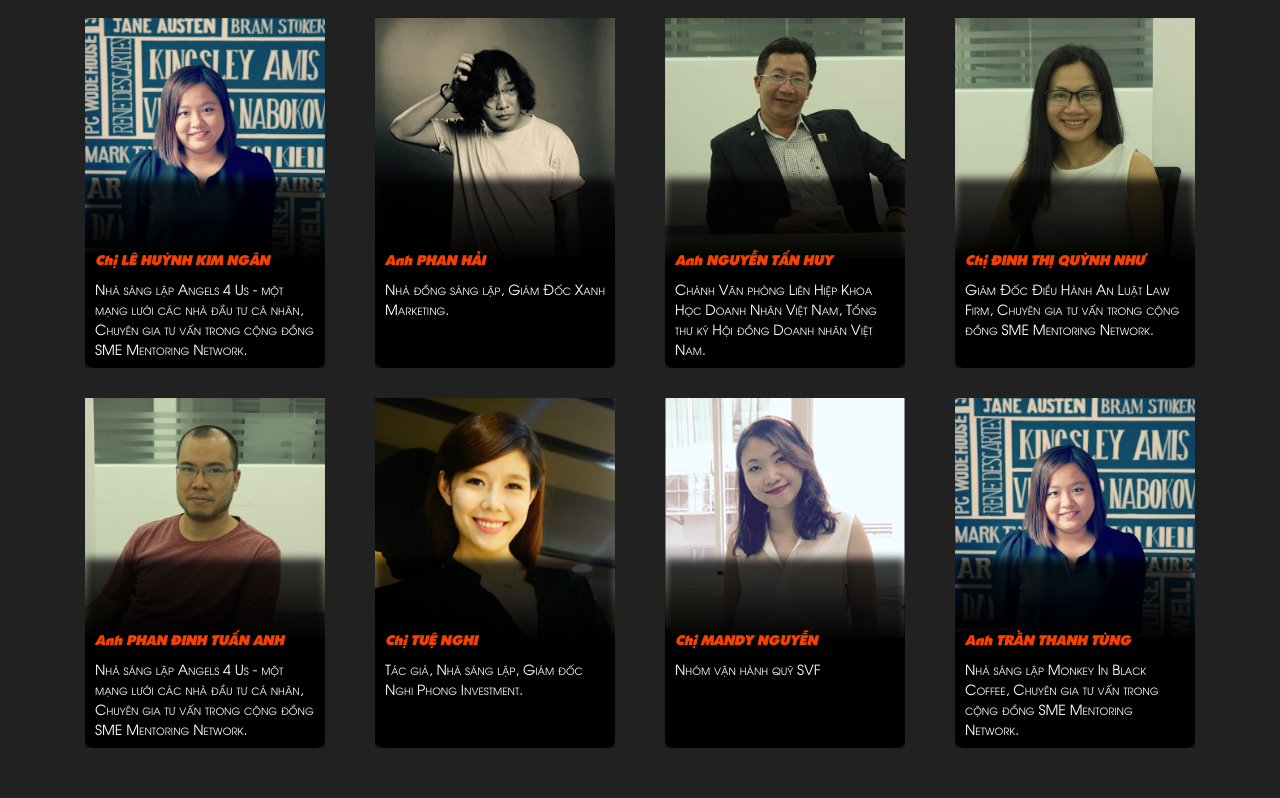
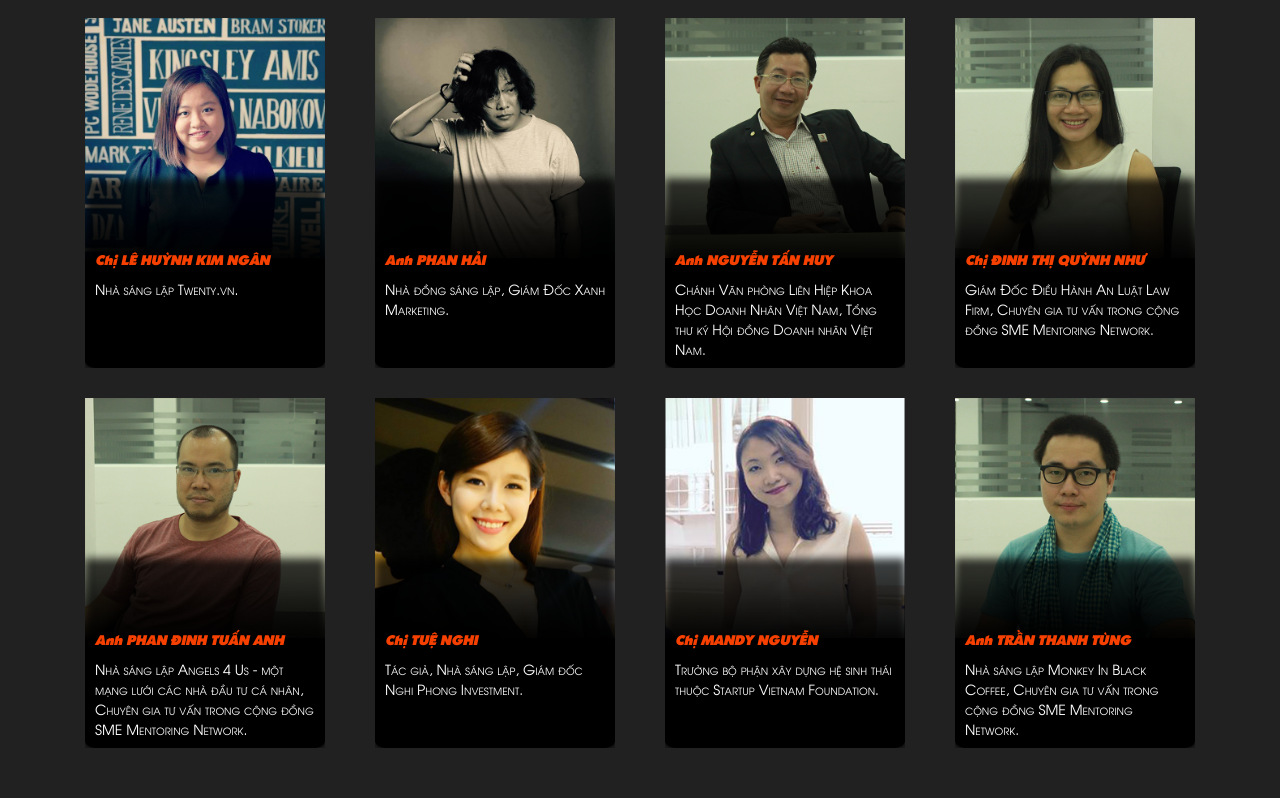
Before and after one commit to danghoangthien95/toikhoinghiep, a plain HTML site: page index.html in a window 1280 px wide. Shown: the part 3465-4263 px from the top of the page. Drawn offline with nearby package versions, Linux system fonts and the light colour scheme.

Commit message:
Update index.html

```diff
--- a/index.html
+++ b/index.html
@@ -181,14 +181,14 @@
             </div>
             <br />
             <div class="row center">
-                <div class="col-md-3"><div class="box" style="background-image: url(img/box-info.png), url(img/anhchidonghanh/lehuynhkimngan.png);"><div class="box-2"><div class="box-info"><p class="sharnay title">Chị LÊ HUỲNH KIM NGÂN</p><p class="sc">Nhà sáng lập Angels 4 Us - một mạng lưới các nhà đầu tư cá nhân, Chuyên gia tư vấn trong cộng đồng SME Mentoring Network.</p></div></div></div></div>
+                <div class="col-md-3"><div class="box" style="background-image: url(img/box-info.png), url(img/anhchidonghanh/lehuynhkimngan.png);"><div class="box-2"><div class="box-info"><p class="sharnay title">Chị LÊ HUỲNH KIM NGÂN</p><p class="sc">Nhà sáng lập Twenty.vn.</p></div></div></div></div>
                 <div class="col-md-3"><div class="box" style="background-image: url(img/box-info.png), url(img/anhchidonghanh/phanhai.png);"><div class="box-2"><div class="box-info"><p class="sharnay title">Anh PHAN HẢI</p><p class="sc">Nhà đồng sáng lập, Giám Đốc Xanh Marketing.</p></div></div></div></div>
                 <div class="col-md-3"><div class="box" style="background-image: url(img/box-info.png), url(img/anhchidonghanh/nguyentanhuy.png);"><div class="box-2"><div class="box-info"><p class="sharnay title">Anh NGUYỄN TẤN HUY</p><p class="sc">Chánh Văn phòng Liên Hiệp Khoa Học Doanh Nhân Việt Nam, Tổng thư ký Hội đồng Doanh nhân Việt Nam.</p></div></div></div></div>
                 <div class="col-md-3"><div class="box" style="background-image: url(img/box-info.png), url(img/anhchidonghanh/dinhthiquynhnhu.png);"><div class="box-2"><div class="box-info"><p class="sharnay title">Chị ĐINH THỊ 	QUỲNH NHƯ</p><p class="sc">Giám Đốc Điều Hành An Luật Law Firm, Chuyên gia tư vấn trong cộng đồng SME Mentoring Network.</p></div></div></div></div>
                 <div class="col-md-3"><div class="box" style="background-image: url(img/box-info.png), url(img/anhchidonghanh/phandinhtuananh.png);"><div class="box-2"><div class="box-info"><p class="sharnay title">Anh PHAN ĐINH TUẤN ANH</p><p class="sc">Nhà sáng lập Angels 4 Us - một mạng lưới các nhà đầu tư cá nhân, Chuyên gia tư vấn trong cộng đồng SME Mentoring Network.</p></div></div></div></div>
                 <div class="col-md-3"><div class="box" style="background-image: url(img/box-info.png), url(img/anhchidonghanh/tuenghi.png);"><div class="box-2"><div class="box-info"><p class="sharnay title">Chị TUỆ NGHI</p><p class="sc">Tác giả, Nhà sáng lập, Giám đốc Nghi Phong Investment.</p></div></div></div></div>
-                <div class="col-md-3"><div class="box" style="background-image: url(img/box-info.png), url(img/anhchidonghanh/mandynguyen.png);"><div class="box-2"><div class="box-info"><p class="sharnay title">Chị MANDY NGUYỄN</p><p class="sc">Nhóm vận hành quỹ SVF</p></div></div></div></div>
-                <div class="col-md-3"><div class="box" style="background-image: url(img/box-info.png), url(img/anhchidonghanh/lehuynhkimngan.png);"><div class="box-2"><div class="box-info"><p class="sharnay title">Anh TRẦN THANH TÙNG</p><p class="sc">Nhà sáng lập Monkey In Black Coffee, Chuyên gia tư vấn trong cộng đồng SME Mentoring Network.</p></div></div></div></div>
+                <div class="col-md-3"><div class="box" style="background-image: url(img/box-info.png), url(img/anhchidonghanh/mandynguyen.png);"><div class="box-2"><div class="box-info"><p class="sharnay title">Chị MANDY NGUYỄN</p><p class="sc">Trưởng bộ phận xây dựng hệ sinh thái thuộc Startup Vietnam Foundation.</p></div></div></div></div>
+                <div class="col-md-3"><div class="box" style="background-image: url(img/box-info.png), url(img/anhchidonghanh/tranthanhtung.png);"><div class="box-2"><div class="box-info"><p class="sharnay title">Anh TRẦN THANH TÙNG</p><p class="sc">Nhà sáng lập Monkey In Black Coffee, Chuyên gia tư vấn trong cộng đồng SME Mentoring Network.</p></div></div></div></div>
             </div>
         </div>
     </section>
```
